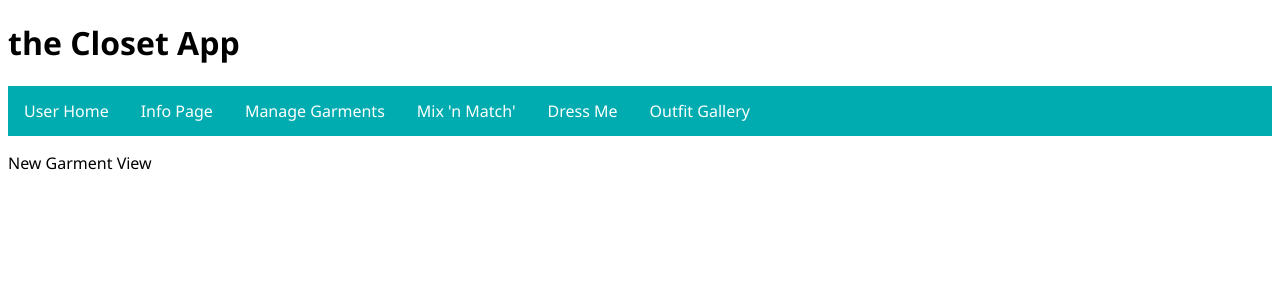
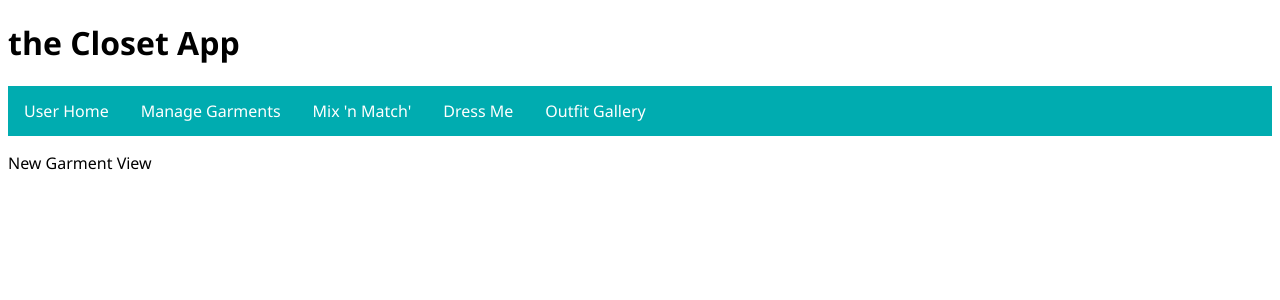
Before and after one commit to k-burn/closet_app, a React (Create React App) app: page /#/newGarment in a window 1280 px wide. Shown: the top 300 px of the page. Built offline with nearby package versions, Linux system fonts and the light colour scheme.

Commit message:
added Header.css file and moved welcome statement to top right corner

```diff
--- /dev/null
+++ b/src/components/Header/Header.css
@@ -0,0 +1,5 @@
+#welcomeHeader{
+    position: absolute;
+    right: 20px;
+    top: 10px;
+}
--- a/src/components/Header/Header.js
+++ b/src/components/Header/Header.js
@@ -1,5 +1,6 @@
 import React, { Component } from 'react';
 import { connect } from 'react-redux';
+import './Header.css';
 
 const mapStateToProps = state => ({
   user: state.user,
--- a/src/components/Nav/Nav.js
+++ b/src/components/Nav/Nav.js
@@ -8,11 +8,6 @@ const Nav = () => (
         <li>
           <Link to="/user">
             User Home
-          </Link>
-        </li>
-        <li>
-          <Link to="/info">
-            Info Page
           </Link>
         </li>
         <li>
```
